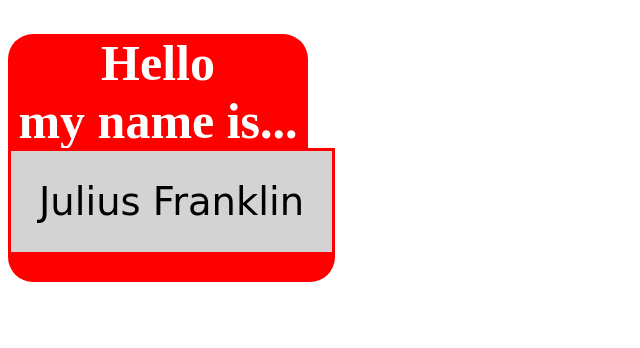
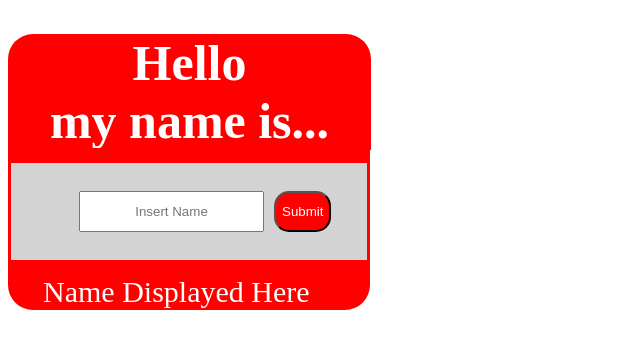
Before and after one commit to coding-neophyte/name-tag, a plain HTML site: page index.html in a window 1280 px wide. Shown: the whole page, without its empty margins (0-640 px from the left). Drawn offline with Linux system fonts and the light colour scheme.

Commit message:
adding js to nametag

```diff
--- a/index.html
+++ b/index.html
@@ -14,8 +14,10 @@
     <body>
         <div>
             <h1> Hello <br> my name is... </h1>
-            <p> Julius Franklin </p>
+            <p> <input type="text" placeholder="Insert Name" id="input"> <button id="button">Submit</button> </p>
         </div>
+        <div id="text-space"> Name Displayed Here </div>
+        <script src="tag.js"></script>
     </body>
 
 </html>
--- a/style.css
+++ b/style.css
@@ -1,7 +1,7 @@
 h1 {
     background-color: red;
     display: grid;
-    width: 300px;;
+    width: 363px;;
     height:750x;
     text-align: center;
     color: white;
@@ -12,6 +12,7 @@ h1 {
 
 p {
     background-color: lightgray;
+    width: 300px;
     font-size: 38.5px;
     display: inline-flex;
     text-align: center;
@@ -20,9 +21,30 @@ p {
     margin: -35px 0px;
     border-width: 3px;
     border-color: red;
+    border-top-width: 15px;
     border-bottom-left-radius: 25px;
     border-bottom-right-radius: 25px;
     font-family: cursive;
-    border-bottom-width: 30px;
+    border-bottom-width: 50px;
 
 }
+#input {
+    align-items: center;
+    height: 35px;
+    margin-left: 40px;
+    text-align: center;
+}
+
+#button {
+    background-color: red;
+    color:white;
+    border-radius: 15px;
+    margin-left: 10px;
+}
+#text-space {
+    font-size: 30px;
+    margin-left: 35px;
+    margin-bottom: 100px;
+    color: white;
+
+}
--- /dev/null
+++ b/tag.js
@@ -0,0 +1,11 @@
+const newButton = document.getElementById('button');
+const newInput = document.getElementById('input');
+const nameDisplay = document.getElementById('text-space');
+
+console.log(newButton);
+console.log(newInput);
+console.log(nameDisplay);
+
+newButton.addEventListener('click', () => {
+    nameDisplay.textContent = newInput.value;
+})
```
